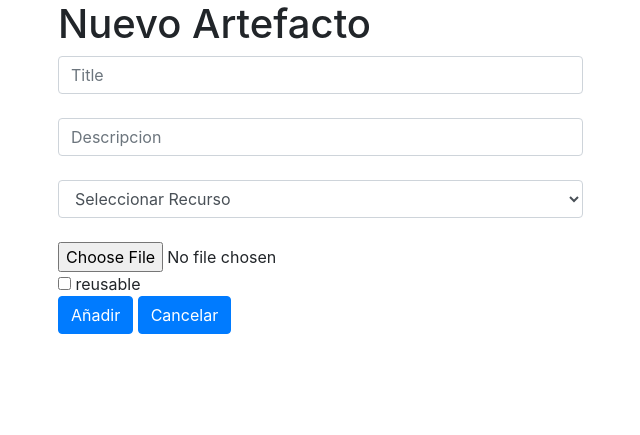
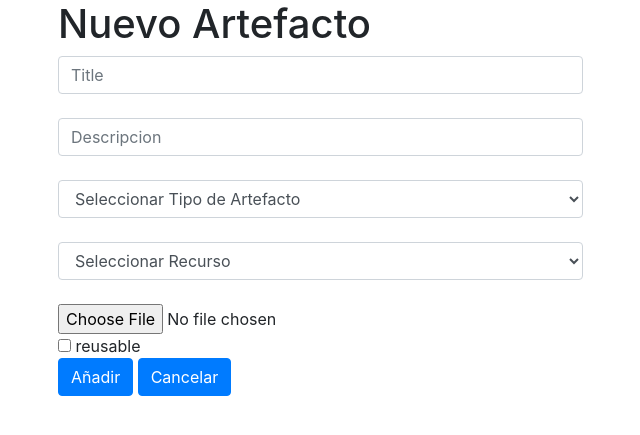
Before and after one commit to agilesg4/PryFinalAgiles20182, a Django app: page /agregarArtefacto/ in a window 1280 px wide. Shown: the part 56-491 px from the top of the page, without its empty margins (42-682 px from the left). Run offline with Django 3.2, Linux system fonts and the light colour scheme; data that the repository does not hold is empty; some libraries are stand-ins or nearby versions.

Commit message:
Permite seleccionar tipo al artefacto

```diff
--- a/SGRED_HG/polls/admin.py
+++ b/SGRED_HG/polls/admin.py
@@ -6,6 +6,7 @@ from .models import Artefacto
 from .models import Usuario
 from .models import Proyecto
 from .models import Recurso
+from .models import Tipo_artefacto
 from django.contrib import admin
 
 
@@ -17,3 +18,4 @@ admin.site.register(Dueno)
 admin.site.register(Usuario)
 admin.site.register(Proyecto)
 admin.site.register(Recurso)
+admin.site.register(Tipo_artefacto)
--- a/SGRED_HG/polls/templates/polls/addArtefacto.html
+++ b/SGRED_HG/polls/templates/polls/addArtefacto.html
@@ -40,7 +40,10 @@
     <form id="formArtefacto" action="../../polls/addArtefacto/" enctype="multipart/form-data" method="post">
         <input id="nombre_mostrar" name="nombre_mostrar" type="text" placeholder="Title" class="form-control input-md" required=""><br>
         <input id="descripcion" name="descripcion" type="text" placeholder="Descripcion" class="form-control input-md" required=""><br>
-         <select class="form-control input-md" id="recurso" name="recurso">
+        <select class="form-control input-md" id="tipo_artefacto" name="tipo_artefacto">
+                <option selected>Seleccionar Tipo de Artefacto</option>
+        </select><br>
+        <select class="form-control input-md" id="recurso" name="recurso">
                 <option selected>Seleccionar Recurso</option>
         </select><br>
         <input id="archivo" name="archivo" type="file" required><br>
@@ -62,7 +65,7 @@
             contentType: false,
             processData: false,
             success: function () {
-                window.location = "/polls/agregarArtefacto/";
+                window.location = "/polls/";
             },
 
         });
@@ -72,7 +75,7 @@
 
   <script>
 		(function(){
-			$.getJSON("/polls/recursos").done(function (data) {
+			$.getJSON("/polls/lista_recursos").done(function (data) {
 				$.each(data, function (i, item) {
 					$("#recurso").prepend('<option value="'+item.fields.titulo+'">'+
 						item.fields.titulo.toUpperCase() + '</option>');
@@ -82,4 +85,16 @@
 
 		})();
   </script>
+    <script>
+		(function(){
+			$.getJSON("/polls/tipo_artefacto").done(function (data) {
+				$.each(data, function (i, item) {
+					$("#tipo_artefacto").prepend('<option value="'+item.fields.nombre+'">'+
+						item.fields.nombre.toUpperCase() + '</option>');
+
+				});
+			});
+
+		})();
+  </script>
 </body>
--- a/SGRED_HG/polls/urls.py
+++ b/SGRED_HG/polls/urls.py
@@ -14,5 +14,6 @@ urlpatterns = [
     url(r'^agregarArtefacto/$', views.agregar_artefacto, name='agregarArtefacto'),
     url(r'^agregar_Proyecto/$', views.agregar_Proyecto, name='agregar_Proyecto'),
     url(r'^proyectos/(?P<proyecto_id>[0-9]+)/$', views.detalle_proyecto, name='detalle_proyecto'),
-    url(r'^recursos/$', views.recurso, name='dueno'),
+    url(r'^lista_recursos/$', views.recurso, name='lista_recursos'),
+    url(r'^tipo_artefacto/$', views.tipo_artefacto, name='tipo_artefacto'),
 ]
--- a/SGRED_HG/polls/views.py
+++ b/SGRED_HG/polls/views.py
@@ -11,7 +11,7 @@ from django.urls import reverse
 from django.views.decorators.csrf import csrf_exempt
 from django.http import HttpResponse, HttpResponseRedirect, request, HttpResponseBadRequest, JsonResponse
 from django.core import serializers
-from .models import Recurso, Artefacto, Proyecto
+from .models import Recurso, Artefacto, Proyecto, Tipo_artefacto
 from .models import Recurso, Artefacto, Dueno, User, Usuario, Proyecto
 from .serializers import RecursoSerializer
 from .forms import RecursoForm, ArtefactoForm, ProyectoForm
@@ -49,6 +49,10 @@ def dueno(request):
 def recurso(request):
     lista_recurso = Recurso.objects.all()
     return HttpResponse(serializers.serialize("json", lista_recurso))
+
+def tipo_artefacto(request):
+    lista_tipo_artefacto = Tipo_artefacto.objects.all()
+    return HttpResponse(serializers.serialize("json", lista_tipo_artefacto))
 
 def responsable(request):
     lista_responsable = User.objects.all()
@@ -119,18 +123,20 @@ def add_artefacto(request):
                 bool_reusable = False
         else:
             bool_reusable = False
-
         new_artefacto = Artefacto(nombre_mostrar=request.POST['nombre_mostrar'],
                                   descripcion=request.POST['descripcion'],
+                                  tipo_artefacto=Tipo_artefacto.objects.get(nombre=request.POST.get('tipo_artefacto')),
                                   archivo=request.FILES['archivo'],
                                   reusable=bool_reusable,
                                   fecha_hora_carga=datetime.now(),
-                                  id_recurso = Recurso.objects.get(titulo=request.POST['recurso'])
-                                  # cargado_por=User.objects.get(username=request.user),
+                                  fecha_hora_edicion=datetime.now(),
+                                  id_recurso=Recurso.objects.get(titulo=request.POST.get('recurso')),
+                                  cargado_por=User.objects.get(username=request.user),
+                                  editado_por=User.objects.get(username=request.user),
                                   )
 
         new_artefacto.save()
-        print(serializers.serialize("json", [new_artefacto]));
+        print(serializers.serialize("json", [new_artefacto]))
         return HttpResponse(serializers.serialize("json", [new_artefacto]))
     else:
         return HttpResponse(serializers.serialize("json", []))
```
Also changed, not shown: SGRED_HG/polls/models.py (+20 -8 lines).
